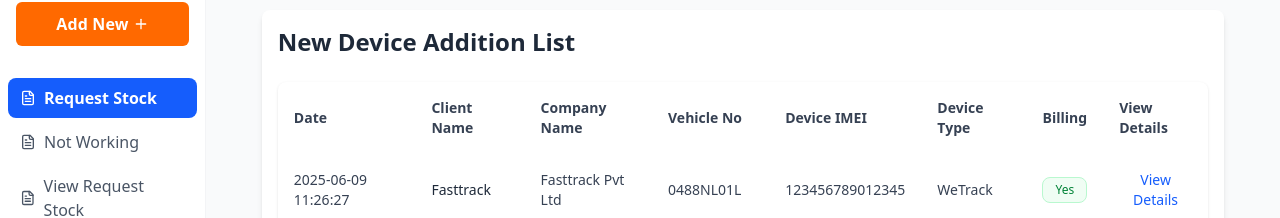
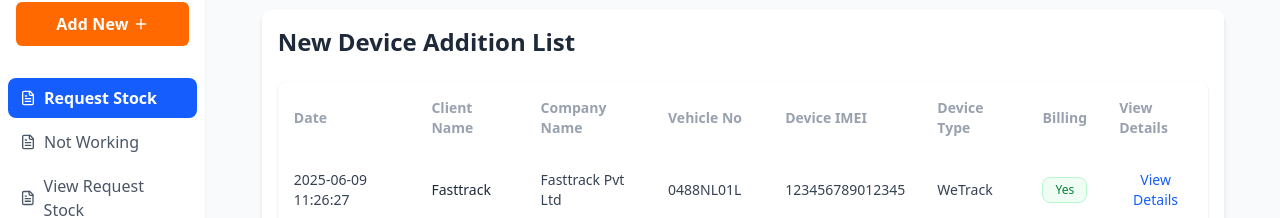
Before and after one commit to chittipriya0010/G-TRACE_Vendor, a React (Vite) app: page /cce/new-addition in a window 1280 px wide. Shown: the part 111-329 px from the top of the page. Built offline with nearby package versions, Linux system fonts and the light colour scheme; no server answers.

Commit message:
style minor updates

```diff
--- a/src/components/Cce/NewVehicleAdditionList.jsx
+++ b/src/components/Cce/NewVehicleAdditionList.jsx
@@ -71,28 +71,28 @@ const NewDeviceAdditionList = () => {
           <table className="w-full text-sm border-collapse">
   <thead>
     <tr className="border-gray-200">
-      <th className="px-4 py-4 text-left font-semibold text-gray-700">
+      <th className="px-4 py-4 text-left font-semibold text-gray-400">
         Date
       </th>
-      <th className="px-4 py-4 text-left font-semibold text-gray-700">
+      <th className="px-4 py-4 text-left font-semibold text-gray-400">
         Client Name
       </th>
-      <th className="px-4 py-4 text-left font-semibold text-gray-700">
+      <th className="px-4 py-4 text-left font-semibold text-gray-400">
         Company Name
       </th>
-      <th className="px-4 py-4 text-left font-semibold text-gray-700">
+      <th className="px-4 py-4 text-left font-semibold text-gray-400">
         Vehicle No
       </th>
-      <th className="px-4 py-4 text-left font-semibold text-gray-700">
+      <th className="px-4 py-4 text-left font-semibold text-gray-400">
         Device IMEI
       </th>
-      <th className="px-4 py-4 text-left font-semibold text-gray-700">
+      <th className="px-4 py-4 text-left font-semibold text-gray-400">
         Device Type
       </th>
-      <th className="px-4 py-4 text-left font-semibold text-gray-700">
+      <th className="px-4 py-4 text-left font-semibold text-gray-400">
         Billing
       </th>
-      <th className="px-4 py-4 text-left font-semibold text-gray-700">
+      <th className="px-4 py-4 text-left font-semibold text-gray-400">
         View Details
       </th>
     </tr>
```
